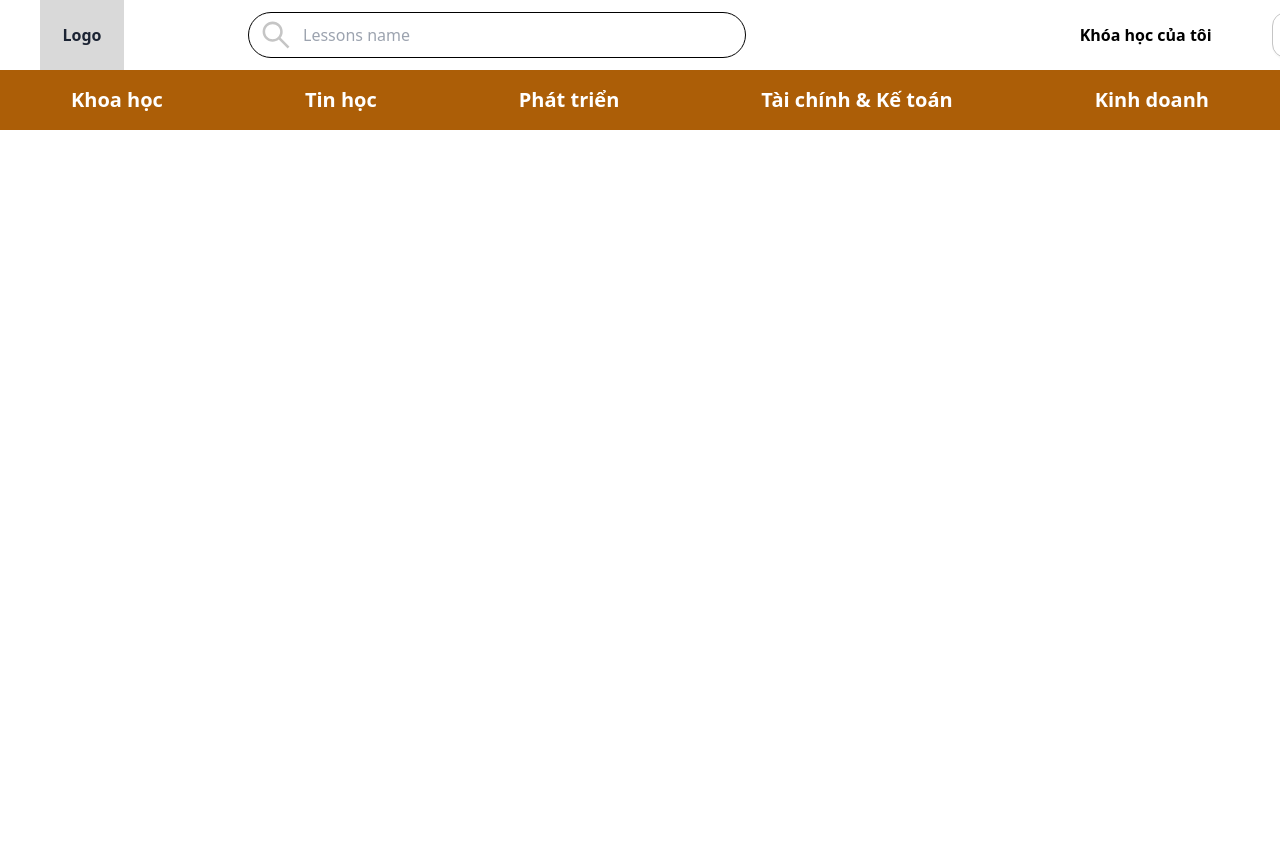
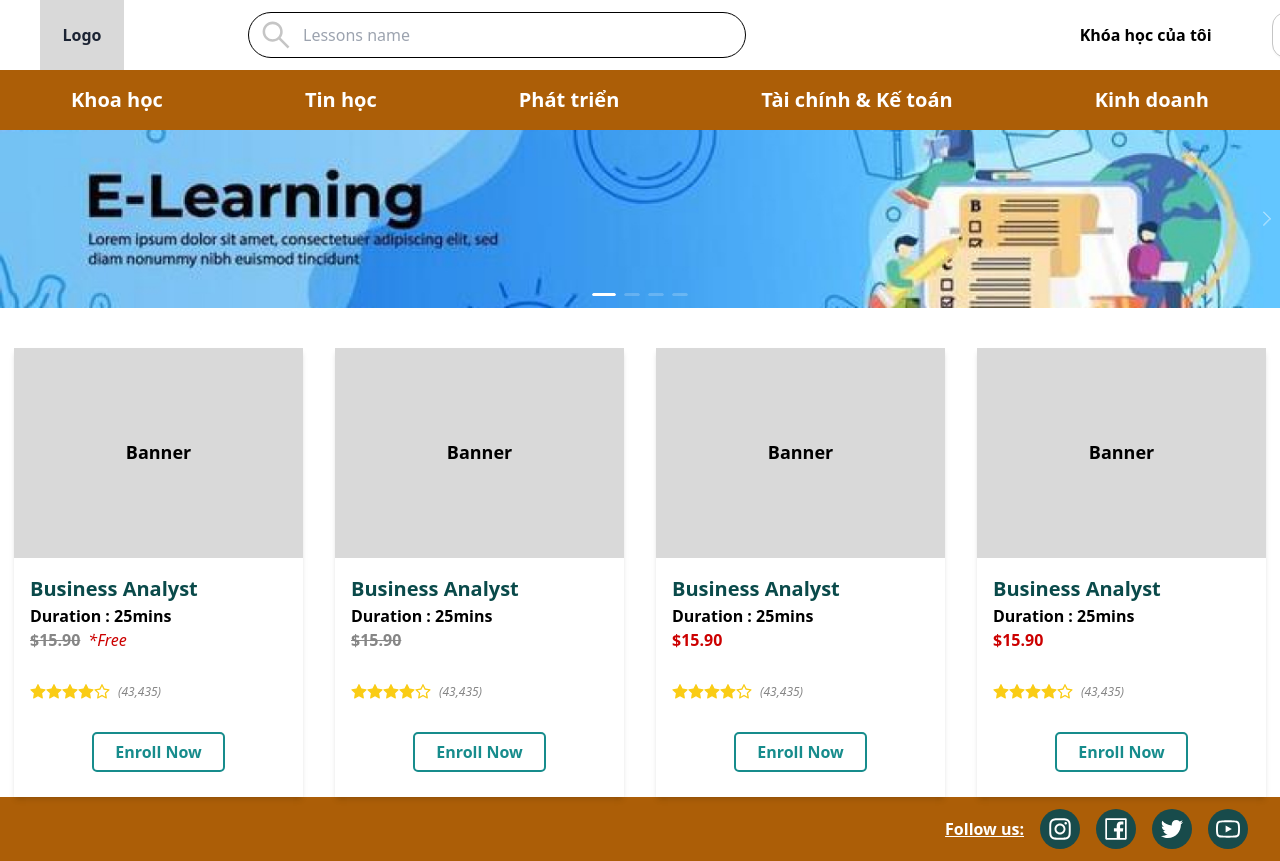
Before and after one commit to ume-academy/UmeAcademy-F, a React (Vite) app: page / in a window 1280 px wide. Shown: the top 861 px of the page. Before the commit the page ends 800 px from the top, so only its background shows below. Built offline with nearby package versions, Linux system fonts and the light colour scheme.

Commit message:
feat[home-page-client]: SCRUM-53 Ghép giao diện trang home phía client

```diff
--- a/src/App.tsx
+++ b/src/App.tsx
@@ -6,25 +6,24 @@ import Layout_Admin from './layouts/Layout_Admin';
 import Layout_Client from './layouts/Layout_Client';
 import Dashboard from './pages/admin/Dashboard/Dashboard';
 import List_Product from './pages/admin/Products/List_Product';
+import Home_Page from './pages/client/Home_Page/Home_Page';
 
 function App() {
 
 
-  {/* <===== Sử dụng cho layout admin =====>*/}
+  {/* <===== Sử dụng cho layout admin cuộn lên đầu trang khi path thay đổi =====>*/}
   const { pathname } = useLocation();
 
   useEffect(() => {
     window.scrollTo(0, 0);
   }, [pathname]);
 
-
-
-  {/* <===== Kết thúc layout admin =====>*/}
+  {/* <===== Kết thúc layout admin cuộn lên đầu trang =====>*/}
 
   return (
     <>
 
-        <Routes>
+      <Routes>
 
           {/* <===== Layout admin =====>*/}
           <Route path='/admin' element={<Layout_Admin />} >
@@ -33,10 +32,11 @@ function App() {
           </Route>
 
           {/* <===== Layout client =====>*/}
-          <Route path='/' element={<Layout_Client />} />
+          <Route path='/' element={<Layout_Client />} >
+              <Route index element={<Home_Page />} />
+          </Route>
 
-        </Routes>
-
+      </Routes>
     </>
   )
 }
--- a/src/components/admin/sidebar/index.tsx
+++ b/src/components/admin/sidebar/index.tsx
@@ -1,7 +1,7 @@
 import React, { useEffect, useRef, useState } from 'react';
 import { NavLink, useLocation } from 'react-router-dom';
+import Logo from '../../../assets/images/admin/logo/logo.svg';
 import SidebarLinkGroup from './SidebarLinkGroup';
-import Logo from '../../../assets/images/admin/logo/logo.svg';
 
 interface SidebarProps {
   sidebarOpen: boolean;
--- /dev/null
+++ b/src/components/client/footer/Footer.module.scss
@@ -0,0 +1,3 @@
+.innerFooter {
+  background-color:#AC5E07;
+}
--- a/src/components/client/footer/Footer.tsx
+++ b/src/components/client/footer/Footer.tsx
@@ -1,12 +1,11 @@
 
 import { FacebookOutlined, InstagramOutlined, TwitterOutlined, YoutubeOutlined } from '@ant-design/icons';
 import { Link } from 'react-router-dom';
-import { backgroundFooterColor } from '../../../contants/client';
-
+import style from './footer.module.scss'
 const Footer = () => {
     return (
         <>
-            <footer className={`${backgroundFooterColor} py-3`}>
+            <footer className={`${style['innerFooter']} py-3`}>
                 <div className="container mx-auto">
                     <div className="flex flex-col">
                         <div className="top">
--- a/src/components/client/footer/_footerClient.scss
+++ /dev/null
@@ -1,3 +0,0 @@
-.innerFooter {
-
-}
--- a/src/contants/client.ts
+++ b/src/contants/client.ts
@@ -11,7 +11,3 @@ export const navigationCategory = [
     {id: 4,title: "Tài chính & Kế toán"},
     {id: 5,title: "Kinh doanh"}
 ]
-
-// ** Footer
-// ! Màu background
-export const backgroundFooterColor = 'bg-[#AC5E07]';
--- a/src/layouts/LayoutAdmin.tsx
+++ /dev/null
@@ -1,48 +0,0 @@
-import { useEffect, useState } from 'react';
-import { Outlet } from 'react-router-dom';
-import Loader from '../common/Loader/Loader';
-import Sidebar from '../components/admin/sidebar';
-import Header from '../components/admin/Header';
-
-
-const LayoutAdmin = () => {
-        const [sidebarOpen, setSidebarOpen] = useState(false);
-        const [loading, setLoading] = useState<boolean>(true);
-
-        useEffect(() => {
-            setTimeout(() => setLoading(false), 1000)
-        },[])
-
-  return loading ? (<Loader />) : (
-      <>
-      <div className="dark:bg-boxdark-2 dark:text-bodydark">
-
-          {/* <!-- ===== Bao bọc toàn bộ layout admin ===== --> */}
-          <div className="flex h-screen overflow-hidden">
-              {/* <!-- ===== Start sidebar ===== --> */}
-              <Sidebar sidebarOpen={sidebarOpen} setSidebarOpen={setSidebarOpen} />
-              {/* <!-- ===== End sidebar ===== --> */}
-
-              {/* <!-- ===== Bắt đầu nội dung chính ===== --> */}
-              <div className="relative flex flex-1 flex-col overflow-y-auto overflow-x-hidden">
-
-                  {/* <!-- ===== Start header ===== --> */}
-                  <Header sidebarOpen={sidebarOpen} setSidebarOpen={setSidebarOpen} />
-                  {/* <!-- ===== End header ===== --> */}
-
-
-                  {/* <!-- ===== Start Content ===== --> */}
-                  <main>
-                      <div className="mx-auto max-w-screen-2xl p-4 md:p-6 2xl:p-10">
-                          <Outlet />
-                      </div>
-                  </main>
-                  {/* <!-- ===== End Content ===== --> */}
-
-              </div>
-          </div>
-      </div>
-      </>
-  )}
-
-export default LayoutAdmin
--- a/src/layouts/Layout_Admin.tsx
+++ b/src/layouts/Layout_Admin.tsx
@@ -1,7 +1,7 @@
 import { useEffect, useState } from 'react';
 import { Outlet } from 'react-router-dom';
 import Loader from '../common/Loader/Loader';
-import Sidebar from '../components/admin/sidebar';
+import Sidebar from '../components/admin/Sidebar';
 import Header from '../components/admin/Header';
 
 
--- a/src/layouts/Layout_Client.tsx
+++ b/src/layouts/Layout_Client.tsx
@@ -1,5 +1,5 @@
-import React from 'react'
 import { Outlet } from 'react-router-dom'
+import Footer from '../components/client/Footer/Footer'
 import Header from '../components/client/Header/Header'
 
 interface Props {
@@ -9,10 +9,13 @@ interface Props {
 const Layout_Client = (props: Props) => {
     return (
         <>
-        <Header />
-            <main>
-               <Outlet />
-            </main>
+        <div className="min-h-screen flex flex-col">
+            <Header />
+                <main className='flex-grow'>
+                    <Outlet />
+                </main>
+            <Footer />
+        </div>
         </>
     )
 }
--- /dev/null
+++ b/src/pages/client/Home_Page/Home_Page.tsx
@@ -0,0 +1,18 @@
+import React from 'react'
+import Card from '../../../components/client/Card/Card'
+import Slider from '../../../components/client/Slider/Slider'
+
+interface Props {
+
+}
+
+const Home_Page = (props: Props) => {
+    return (
+        <div>
+            <Slider />
+            <Card />
+        </div>
+    )
+}
+
+export default Home_Page
--- a/src/pages/client/hihi/hihi.tsx
+++ /dev/null
@@ -1,17 +0,0 @@
-
-import React from 'react'
-
-interface Props {
-
-}
-
-const Hihi = (props: Props) => {
-    return (
-        <div>
-            <h1 className='font-FontTitle text-[40px] font-black'>Đây là trang home</h1>
-            <h1 className='font-FontTitle text-[40px] font-light'>Đây là trang home</h1>
-        </div>
-    )
-}
-
-export default Hihi
```
